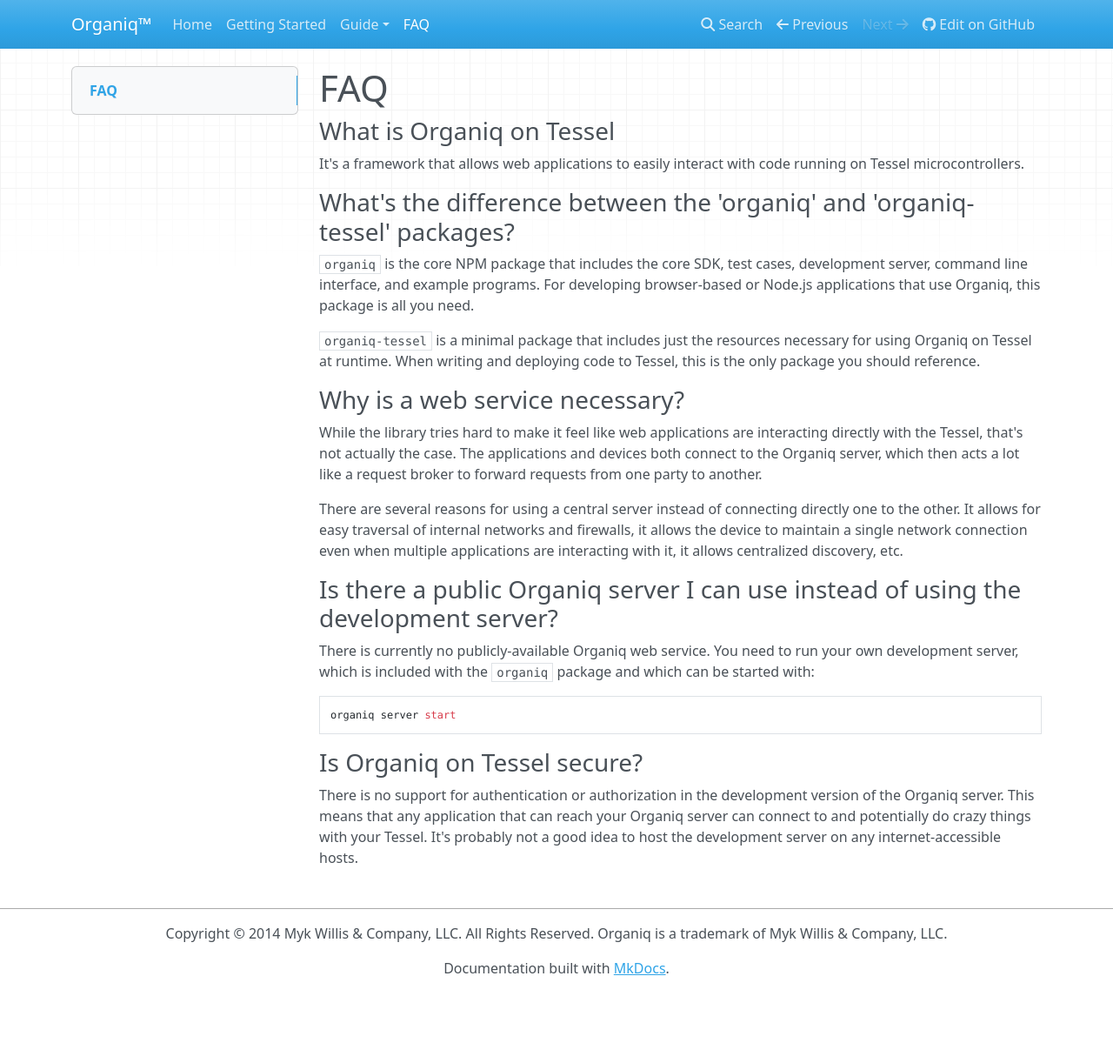
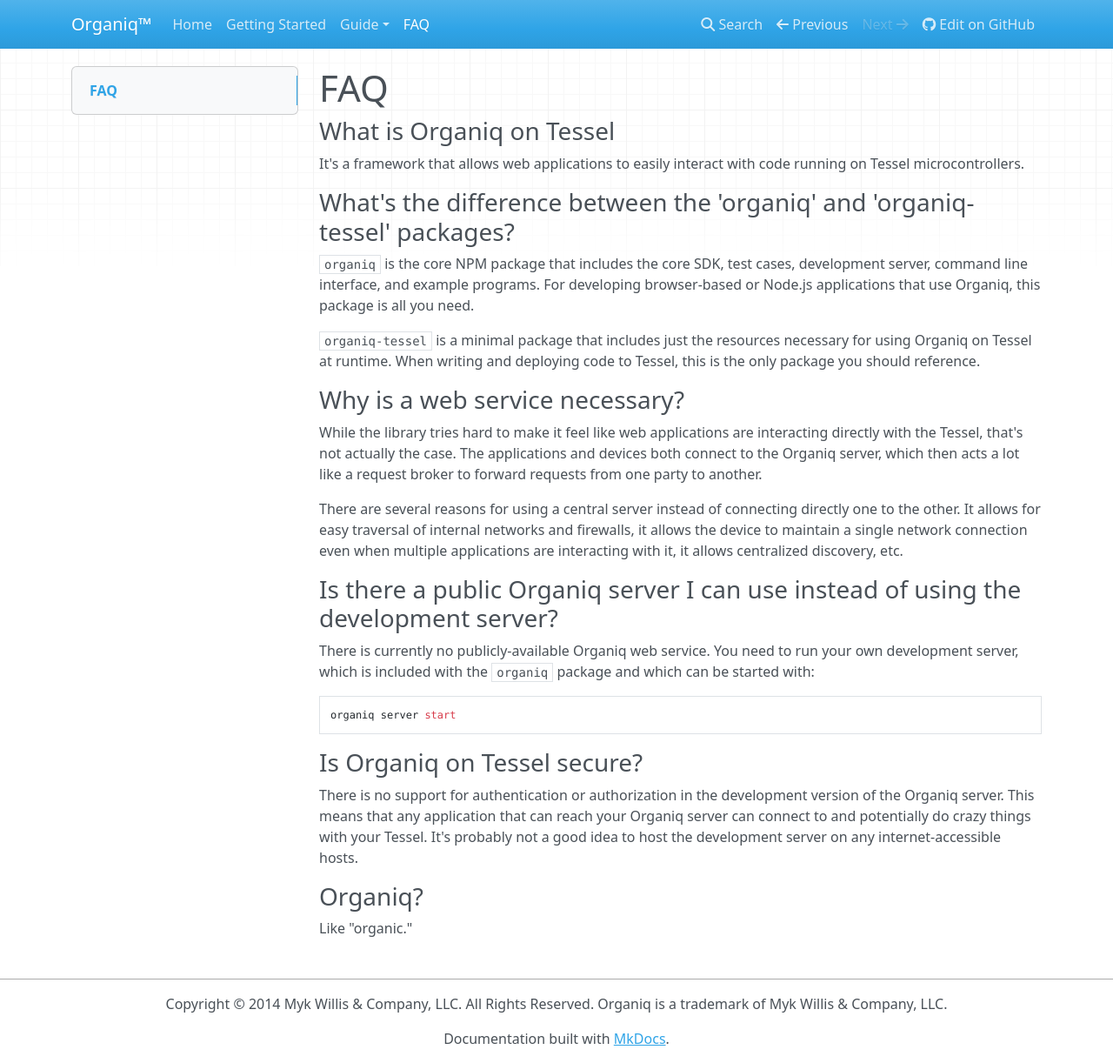
Before and after one commit to mykwillis/organiq-docs-tessel, an MkDocs documentation site: the page built from docs/faq.md, in a window 1280 px wide and 1222 px high. Shown: the whole window at 87% size. Built offline with MkDocs 1.6.1, drawn with Linux system fonts in a browser that asks for light colours; nearby versions of some CDN libraries; old or Windows-style settings are respelled for this version of MkDocs.

Commit message:
pronounciation

```diff
--- a/docs/faq.md
+++ b/docs/faq.md
@@ -25,3 +25,7 @@ There is currently no publicly-available Organiq web service. You need to run yo
 ### Is Organiq on Tessel secure?
 
 There is no support for authentication or authorization in the development version of the Organiq server. This means that any application that can reach your Organiq server can connect to and potentially do crazy things with your Tessel. It's probably not a good idea to host the development server on any internet-accessible hosts.
+
+### Organiq?
+
+Like "organic."
```
